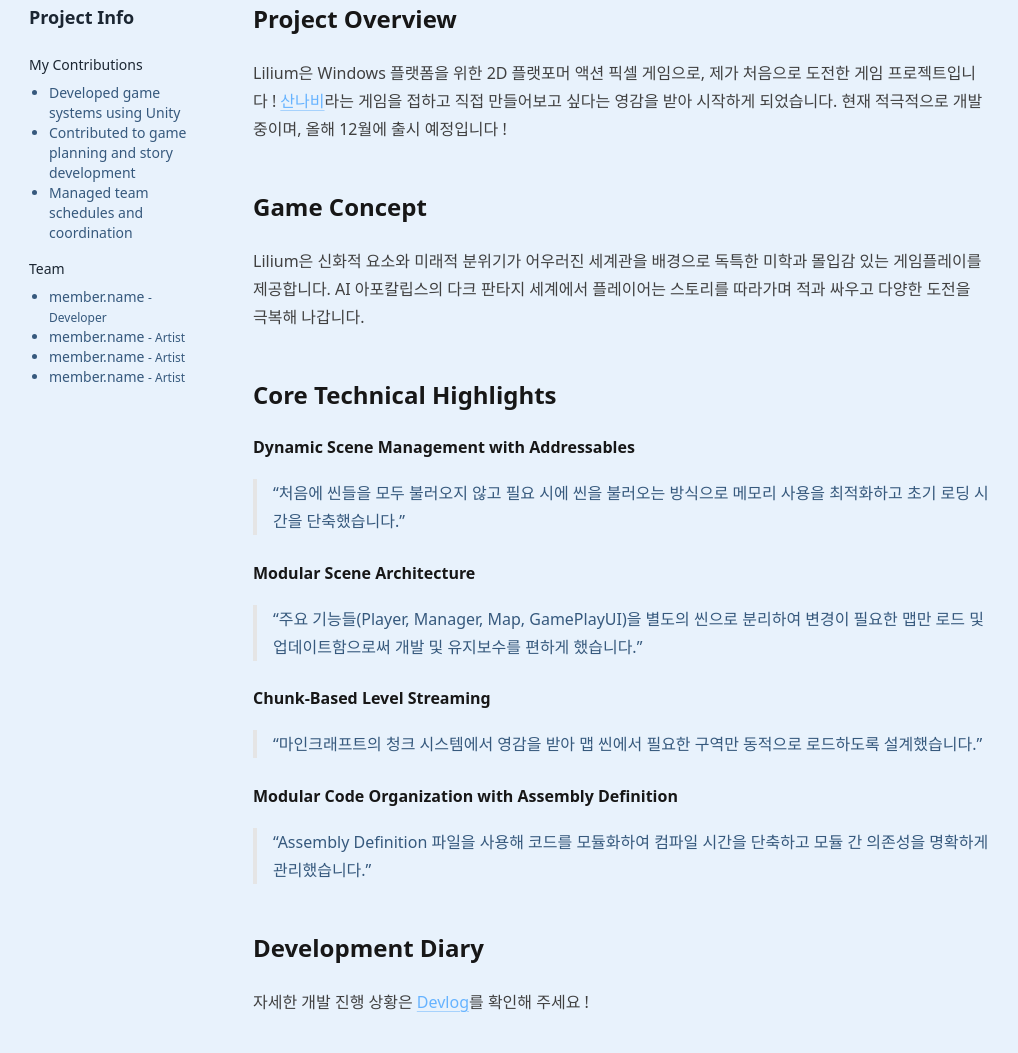
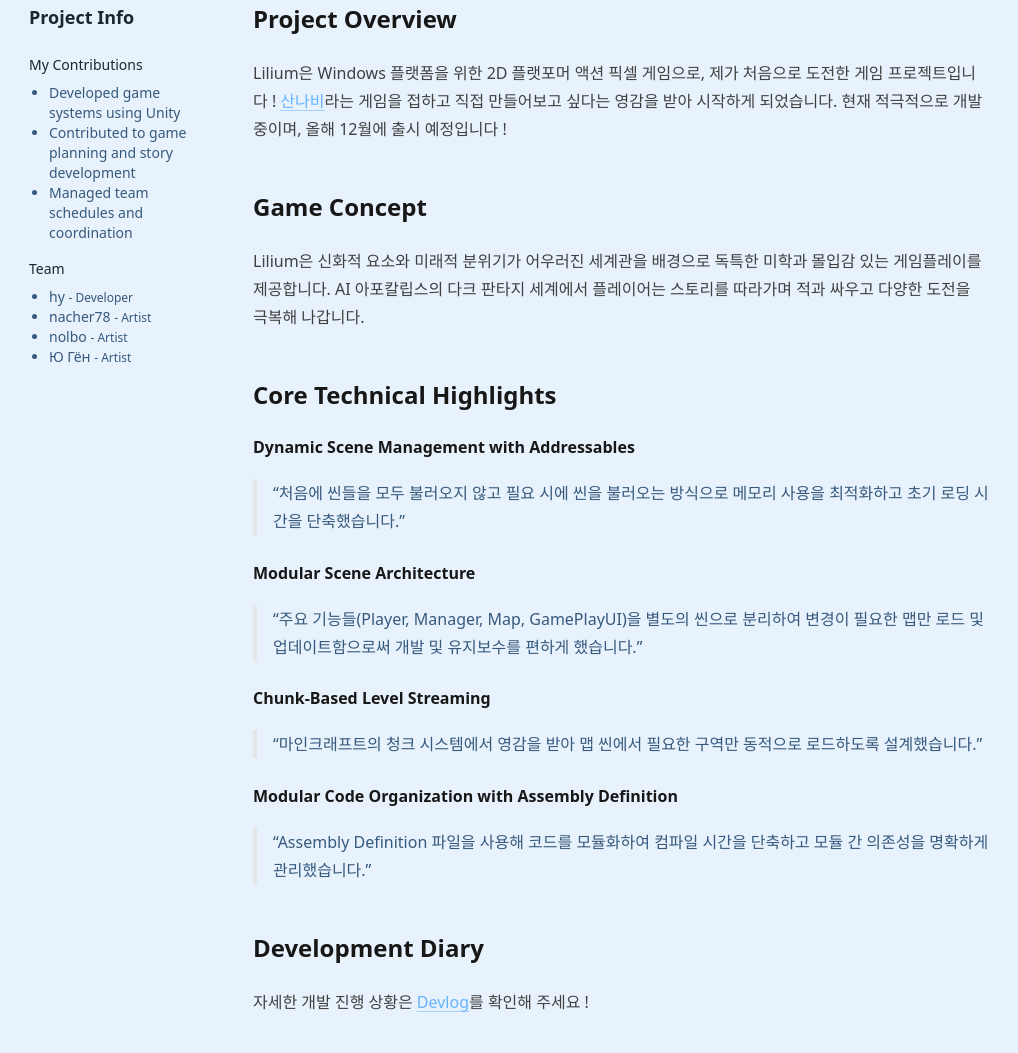
Before and after one commit to Snow0406/hyuki.dev, an Astro site: page /project/lilium in a window 1280 px wide. Shown: the part 882-1935 px from the top of the page, without its empty margins (19-1037 px from the left). Built offline with nearby package versions, Linux system fonts and the light colour scheme; Astro itself is replaced by a stand-in of ours; some packages are replaced by stand-ins of ours; a web font is replaced by a local one.

Commit message:
fix: correct team member name display in ProjectSidebar

```diff
--- a/src/components/ProjectSidebar.astro
+++ b/src/components/ProjectSidebar.astro
@@ -132,7 +132,7 @@ const hasTeam = project.data.team && project.data.team.length > 0
               <ul class="mt-2 list-outside list-disc pl-5 text-sm text-muted-foreground">
                 {project.data.team!.map((member) => (
                   <li>
-                    member.name
+                    {member.name}
                     {member.role && (
                       <span class="text-xs"> - {member.role}</span>
                     )}
```
